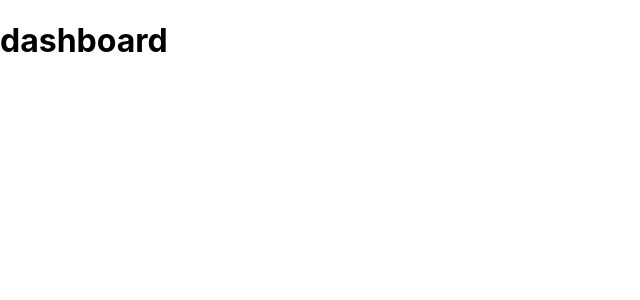
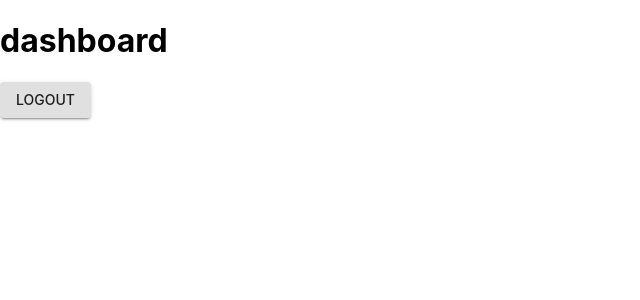
Before and after one commit to kaptast/react-weather-app, a React (Create React App) app: page / in a window 1280 px wide. Both pictures are taken after typing "Sample", "Sample123" into the empty fields and a click on the button "LOGIN". Shown: the top 300 px of the page, without its empty margins (0-640 px from the left). Built offline with nearby package versions, Linux system fonts and the light colour scheme.

Commit message:
add logout to dashboard

```diff
--- a/src/App.js
+++ b/src/App.js
@@ -17,7 +17,7 @@ function App() {
     return <Login setToken={setToken} />
   }
 
-  return <Dashboard />
+  return <Dashboard setToken={setToken} />
 }
 
 export default App;
--- a/src/components/dashboard/Dashboard.js
+++ b/src/components/dashboard/Dashboard.js
@@ -1,7 +1,21 @@
 import React from 'react';
+import PropTypes from 'prop-types';
+import { Button, TextField, Container, Grid } from '@material-ui/core';
 
-export default function Dashboard() {
+export default function Dashboard({ setToken }) {
     return (
-        <h1>dashboard</h1>
+        <>
+            <h1>dashboard</h1>
+            <Button
+                type="submit"
+                variant="contained"
+                onClick={(e) => setToken()}>
+                Logout
+                        </Button>
+        </>
     );
 }
+
+Dashboard.propTypes = {
+    setToken: PropTypes.func.isRequired
+}
```
